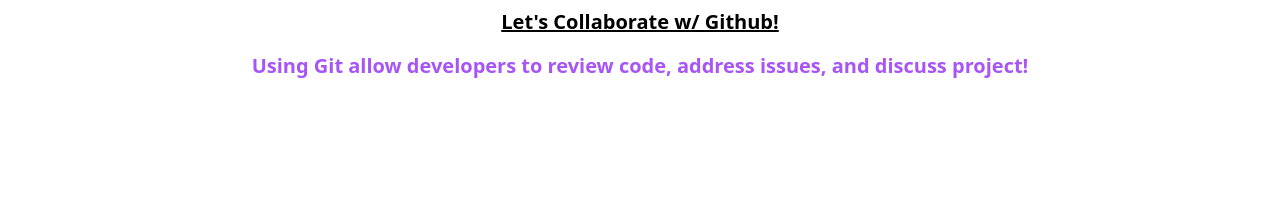
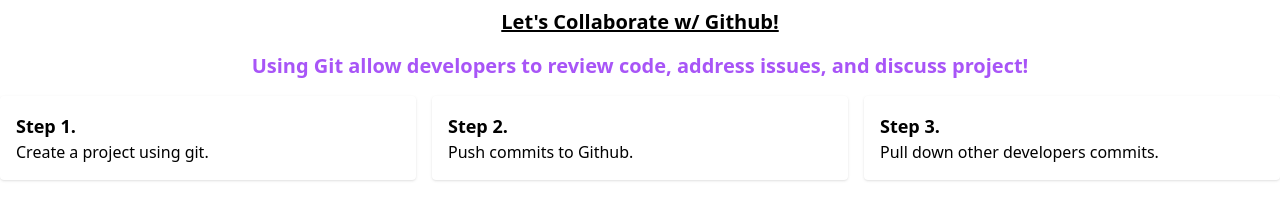
Before and after one commit to mkim321/mdia-4590-inclass, a plain HTML site: page index.html in a window 1280 px wide. Drawn offline with nearby package versions, Linux system fonts and the light colour scheme.

Commit message:
Adds missing cards to home

```diff
--- a/index.html
+++ b/index.html
@@ -14,5 +14,26 @@
             <h3 class="text-xl font-bold mt-4 text-purple-500">Using Git allow developers to review code, address issues, and discuss project!</h3>
         </div>
     </header>
+    <!-- End Header -->
+
+    <!-- Start Cards -->
+    <section class="grid grid-cols-1 md:grid-cols-3 gap-4 mt-4">
+        <div class="rounded shadow p-4">
+            <h3 class="text-lg font-bold">Step 1.</h3>
+            <p>Create a project using git.</p>
+        </div>
+
+        <div class="rounded shadow p-4">
+            <h3 class="text-lg font-bold">Step 2.</h3>
+            <p>Push commits to Github.</p>
+        </div>
+
+        <div class="rounded shadow p-4">
+            <h3 class="text-lg font-bold">Step 3.</h3>
+            <p>Pull down other developers commits.</p>
+        </div>
+    </section>
+    <!-- End Cards -->
+
 </body>
 </html>
```
